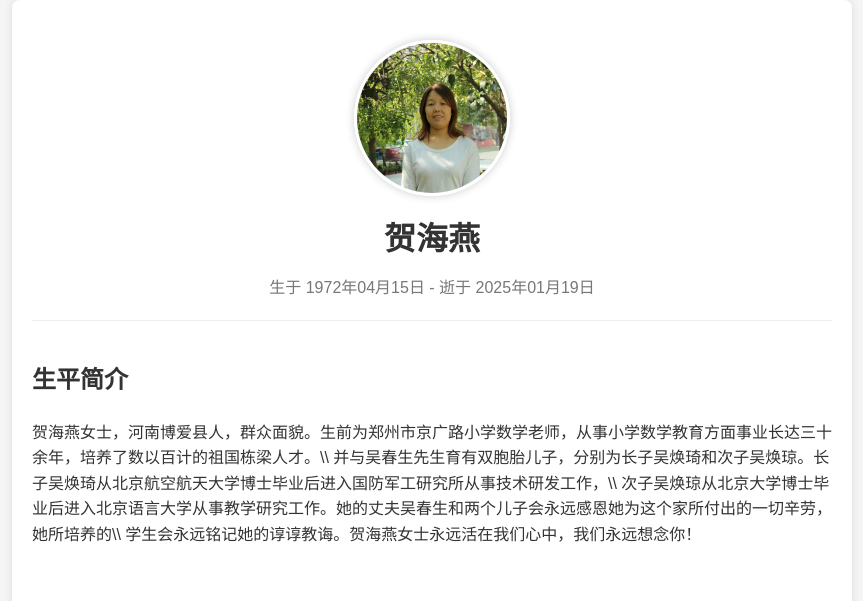
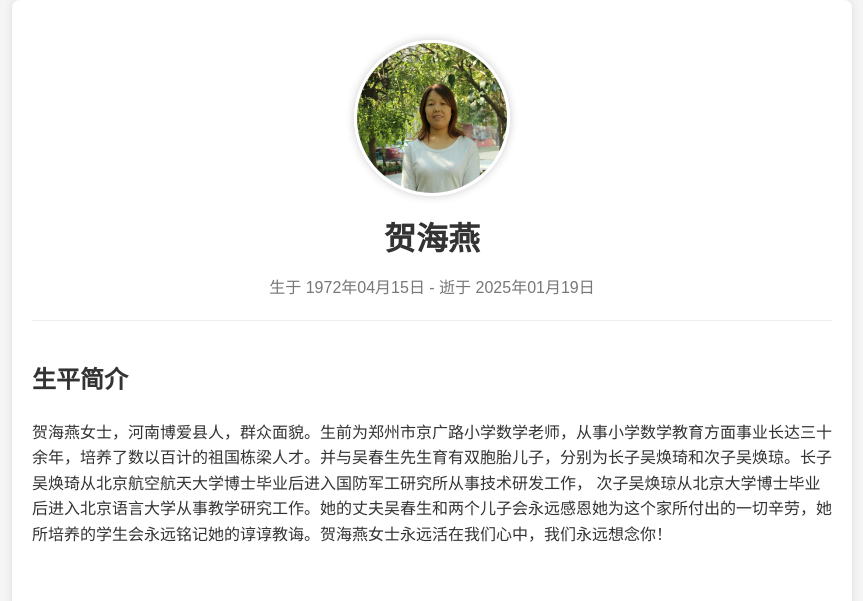
Before and after one commit to whqmeg/tomemorymymomhhy, a plain HTML site: page index.html in a window 1280 px wide. Shown: the top 601 px of the page, without its empty margins (208-1071 px from the left). Drawn offline with Linux system fonts and the light colour scheme.

Commit message:
Update index.html

```diff
--- a/index.html
+++ b/index.html
@@ -84,10 +84,8 @@
         <div class="bio">
             <h2>生平简介</h2>
             <p>
-               贺海燕女士，河南博爱县人，群众面貌。生前为郑州市京广路小学数学老师，从事小学数学教育方面事业长达三十余年，培养了数以百计的祖国栋梁人才。\\
-                并与吴春生先生育有双胞胎儿子，分别为长子吴焕琦和次子吴焕琼。长子吴焕琦从北京航空航天大学博士毕业后进入国防军工研究所从事技术研发工作，\\
-                次子吴焕琼从北京大学博士毕业后进入北京语言大学从事教学研究工作。她的丈夫吴春生和两个儿子会永远感恩她为这个家所付出的一切辛劳，她所培养的\\
-                学生会永远铭记她的谆谆教诲。贺海燕女士永远活在我们心中，我们永远想念你！
+               贺海燕女士，河南博爱县人，群众面貌。生前为郑州市京广路小学数学老师，从事小学数学教育方面事业长达三十余年，培养了数以百计的祖国栋梁人才。并与吴春生先生育有双胞胎儿子，分别为长子吴焕琦和次子吴焕琼。长子吴焕琦从北京航空航天大学博士毕业后进入国防军工研究所从事技术研发工作，
+                次子吴焕琼从北京大学博士毕业后进入北京语言大学从事教学研究工作。她的丈夫吴春生和两个儿子会永远感恩她为这个家所付出的一切辛劳，她所培养的学生会永远铭记她的谆谆教诲。贺海燕女士永远活在我们心中，我们永远想念你！
             </p>
         </div>
 
```
